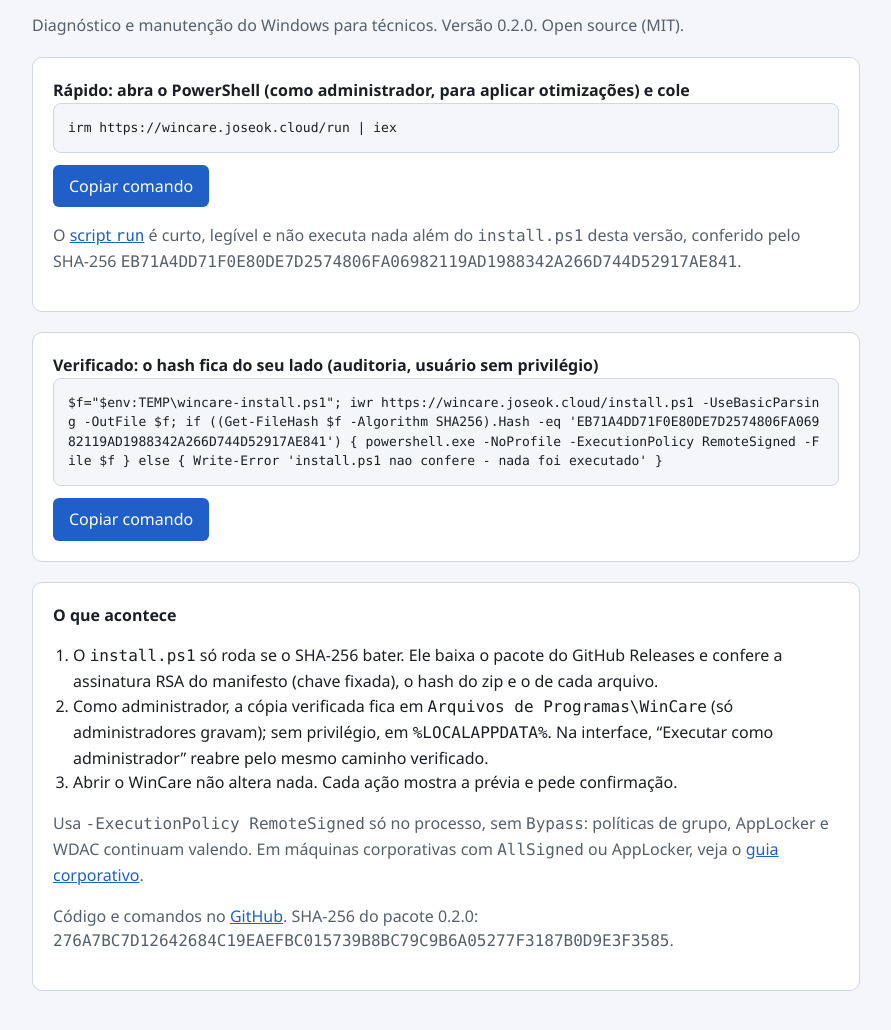
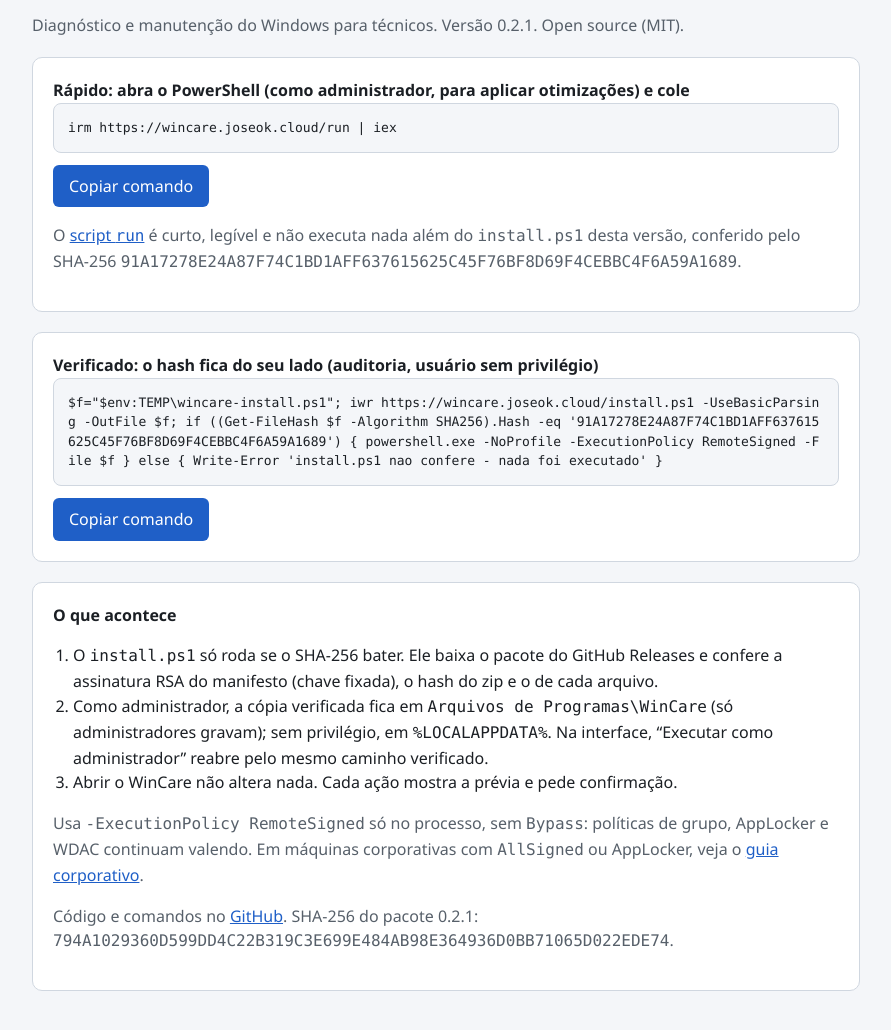
Before and after one commit to joseook/WinCareEnterprise, a plain HTML site: page index.html in a window 1280 px wide. Shown: the part 98-1128 px from the top of the page, without its empty margins (194-1085 px from the left). Drawn offline with Linux system fonts and the light colour scheme.

```diff
--- a/index.html
+++ b/index.html
@@ -19,16 +19,16 @@ ol{padding-left:20px}code{font-family:Consolas,monospace}a{color:var(--accent)}
 </head>
 <body><main>
 <h1>WinCare Enterprise</h1>
-<p>Diagnóstico e manutenção do Windows para técnicos. Versão 0.2.0. Open source (MIT).</p>
+<p>Diagnóstico e manutenção do Windows para técnicos. Versão 0.2.1. Open source (MIT).</p>
 <div class="card">
 <strong>Rápido: abra o PowerShell (como administrador, para aplicar otimizações) e cole</strong>
 <pre id="cmd-short">irm https://wincare.joseok.cloud/run | iex</pre>
 <button type="button" class="copy" data-target="cmd-short">Copiar comando</button>
-<p>O <a href="https://wincare.joseok.cloud/run.ps1">script <code>run</code></a> é curto, legível e não executa nada além do <code>install.ps1</code> desta versão, conferido pelo SHA-256 <code>EB71A4DD71F0E80DE7D2574806FA06982119AD1988342A266D744D52917AE841</code>.</p>
+<p>O <a href="https://wincare.joseok.cloud/run.ps1">script <code>run</code></a> é curto, legível e não executa nada além do <code>install.ps1</code> desta versão, conferido pelo SHA-256 <code>91A17278E24A87F74C1BD1AFF637615625C45F76BF8D69F4CEBBC4F6A59A1689</code>.</p>
 </div>
 <div class="card">
 <strong>Verificado: o hash fica do seu lado (auditoria, usuário sem privilégio)</strong>
-<pre id="cmd">$f=&quot;$env:TEMP\wincare-install.ps1&quot;; iwr https://wincare.joseok.cloud/install.ps1 -UseBasicParsing -OutFile $f; if ((Get-FileHash $f -Algorithm SHA256).Hash -eq &#39;EB71A4DD71F0E80DE7D2574806FA06982119AD1988342A266D744D52917AE841&#39;) { powershell.exe -NoProfile -ExecutionPolicy RemoteSigned -File $f } else { Write-Error &#39;install.ps1 nao confere - nada foi executado&#39; }</pre>
+<pre id="cmd">$f=&quot;$env:TEMP\wincare-install.ps1&quot;; iwr https://wincare.joseok.cloud/install.ps1 -UseBasicParsing -OutFile $f; if ((Get-FileHash $f -Algorithm SHA256).Hash -eq &#39;91A17278E24A87F74C1BD1AFF637615625C45F76BF8D69F4CEBBC4F6A59A1689&#39;) { powershell.exe -NoProfile -ExecutionPolicy RemoteSigned -File $f } else { Write-Error &#39;install.ps1 nao confere - nada foi executado&#39; }</pre>
 <button type="button" class="copy" data-target="cmd">Copiar comando</button>
 </div>
 <div class="card">
@@ -39,7 +39,7 @@ ol{padding-left:20px}code{font-family:Consolas,monospace}a{color:var(--accent)}
 <li>Abrir o WinCare não altera nada. Cada ação mostra a prévia e pede confirmação.</li>
 </ol>
 <p>Usa <code>-ExecutionPolicy RemoteSigned</code> só no processo, sem <code>Bypass</code>: políticas de grupo, AppLocker e WDAC continuam valendo. Em máquinas corporativas com <code>AllSigned</code> ou AppLocker, veja o <a href="https://github.com/joseook/WinCareEnterprise/blob/main/docs/CORPORATIVO.md">guia corporativo</a>.</p>
-<p>Código e comandos no <a href="https://github.com/joseook/WinCareEnterprise#readme">GitHub</a>. SHA-256 do pacote 0.2.0: <code>276A7BC7D12642684C19EAEFBC015739B8BC79C9B6A05277F3187B0D9E3F3585</code>.</p>
+<p>Código e comandos no <a href="https://github.com/joseook/WinCareEnterprise#readme">GitHub</a>. SHA-256 do pacote 0.2.1: <code>794A1029360D599DD4C22B319C3E699E484AB98E364936D0BB71065D022EDE74</code>.</p>
 </div>
 </main>
 <script>
```
Also changed, not shown: 3 other files.
